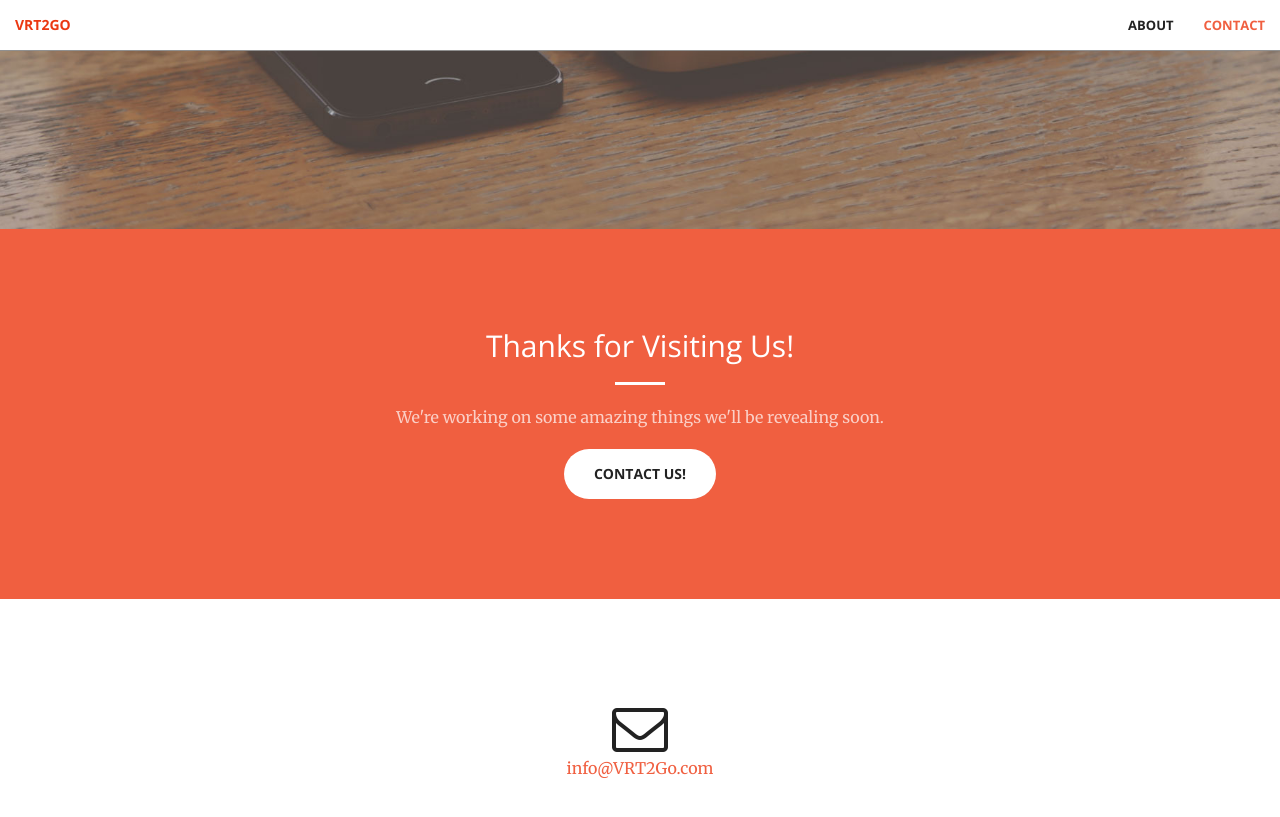
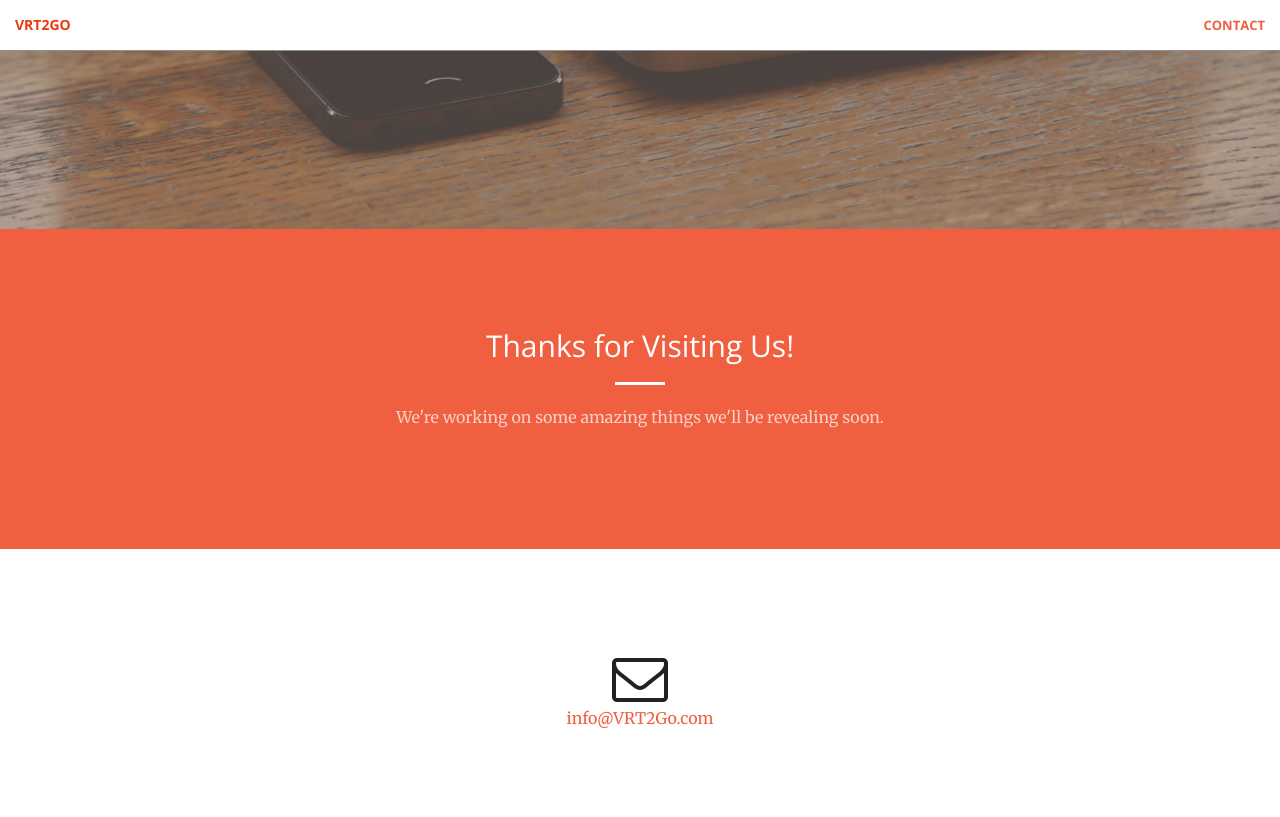
Before and after one commit to VRT2Go/vrt2go.github.io, a Jekyll site: the page built from index.html, in a window 1280 px wide and 900 px high, scrolled down 671 px. Shown: the top 817 px of the window. Built offline with Jekyll 4.4.1, drawn with Linux system fonts in a browser that asks for light colours.

Commit message:
Teaser Clean Up
removed contact us button in about (for now); removed about nav (for now)

```diff
--- a/_includes/call-to-action.html
+++ b/_includes/call-to-action.html
@@ -5,7 +5,6 @@
                 <h2 class="section-heading">Thanks for Visiting Us!</h2>
                 <hr class="light">
                 <p class="text-faded">We're working on some amazing things we'll be revealing soon.</p>
-                <a href="#contact" class="btn btn-default btn-xl">Contact Us!</a>
             </div>
         </div>
     </div>
--- a/_includes/nav.html
+++ b/_includes/nav.html
@@ -14,8 +14,7 @@
         <!-- Collect the nav links, forms, and other content for toggling -->
         <div class="collapse navbar-collapse" id="bs-example-navbar-collapse-1">
             <ul class="nav navbar-nav navbar-right">
-                <li>
-                	<a class="page-scroll" href="#about">About</a></li>
+
                 <li>
                     <a class="page-scroll" href="#contact">Contact</a>
                 </li>
```
